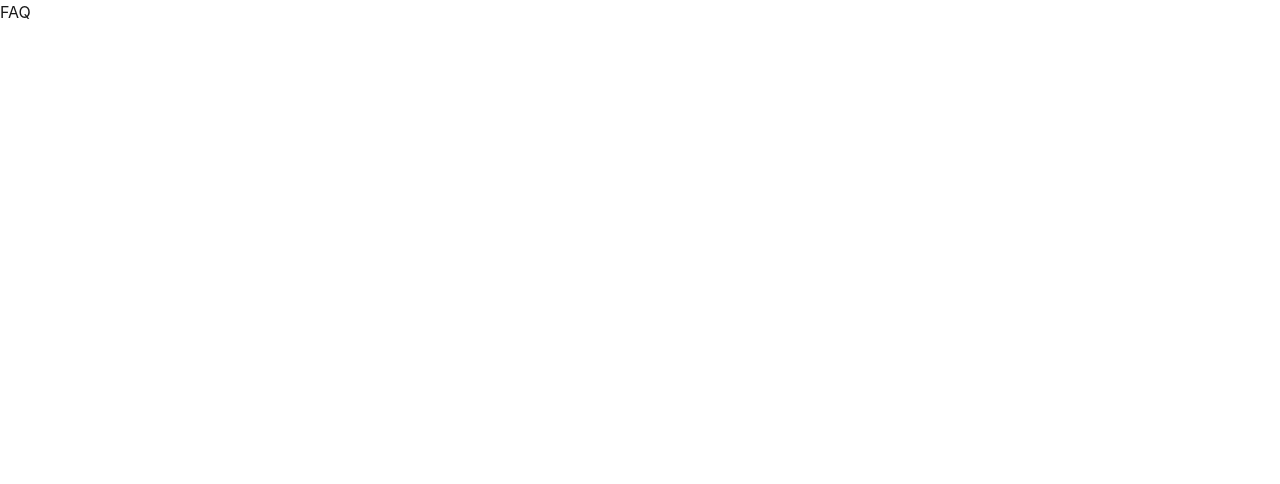
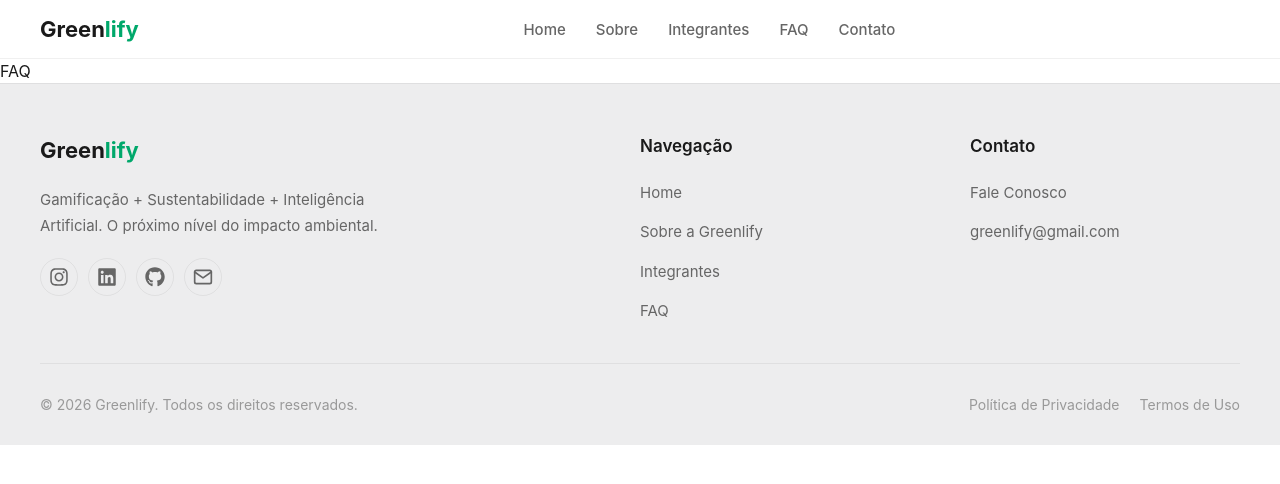
Before and after one commit to milasnt/greenlify-front, a React (Vite) app: page /faq in a window 1280 px wide. Shown: the top 484 px of the page. Built offline with nearby package versions, Linux system fonts and the light colour scheme.

Commit message:
feat: criando componentes base do layout

```diff
--- a/package.json
+++ b/package.json
@@ -14,6 +14,7 @@
     "react": "^19.2.8",
     "react-dom": "^19.2.8",
     "react-hook-form": "^7.86.0",
+    "react-icons": "^5.7.0",
     "react-router-dom": "^7.18.2",
     "tailwindcss": "^4.3.3"
   },
--- a/src/App.tsx
+++ b/src/App.tsx
@@ -1,9 +1,13 @@
+import Header from "./components/Header";
 import { Outlet } from "react-router-dom";
+import Footer from "./components/Footer";
 
 export default function App() {
   return (
     <>
+      <Header />
       <Outlet />
+      <Footer />
     </>
   );
 }
--- /dev/null
+++ b/src/components/Footer/index.tsx
@@ -0,0 +1,131 @@
+import { FaGithub, FaInstagram, FaLinkedin } from "react-icons/fa";
+import { FiMail } from "react-icons/fi";
+import { Link } from "react-router";
+
+export default function Footer() {
+  return (
+    <footer className="w-full border-t border-border bg-bg-soft">
+      <div className="mx-auto max-w-[140rem] px-16 pt-20 pb-12">
+
+        <div className="grid grid-cols-[2fr_1fr_1fr] gap-24 border-b border-border pb-16">
+
+          <div className="flex flex-col gap-8">
+            <Link to="/" className="flex items-center gap-4">
+              <span className="text-[2.2rem] font-bold text-text-main">
+                Green<span className="text-green-primary">lify</span>
+              </span>
+            </Link>
+
+            <p className="max-w-[38rem] text-[1.5rem] leading-[1.7] text-text-secondary">
+              Gamificação + Sustentabilidade + Inteligência Artificial.
+              O próximo nível do impacto ambiental.
+            </p>
+
+            <div className="flex items-center gap-4">
+              <a
+                href="https://www.instagram.com/soulupoficial?igsh=amNtMXlybnkwYWo0"
+                target="_blank"
+                rel="noopener noreferrer"
+                aria-label="Instagram da SoulUp"
+                className="flex h-[3.8rem] w-[3.8rem] items-center justify-center rounded-full border border-border text-text-secondary transition duration-300 hover:-translate-y-1 hover:border-green-primary hover:bg-green-primary hover:text-bg"
+              >
+                <FaInstagram size={20} />
+              </a>
+
+              <a
+                href="https://www.linkedin.com/company/soulupoficial/"
+                target="_blank"
+                rel="noopener noreferrer"
+                aria-label="LinkedIn da SoulUp"
+                className="flex h-[3.8rem] w-[3.8rem] items-center justify-center rounded-full border border-border text-text-secondary transition duration-300 hover:-translate-y-1 hover:border-green-primary hover:bg-green-primary hover:text-bg"
+              >
+                <FaLinkedin size={20} />
+              </a>
+
+              <a
+                href="#"
+                aria-label="GitHub da Greenlify"
+                className="flex h-[3.8rem] w-[3.8rem] items-center justify-center rounded-full border border-border text-text-secondary transition duration-300 hover:-translate-y-1 hover:border-green-primary hover:bg-green-primary hover:text-bg"
+              >
+                <FaGithub size={20} />
+              </a>
+
+              <a
+                href="mailto:greenlify@gmail.com"
+                aria-label="Enviar e-mail para a Greenlify"
+                className="flex h-[3.8rem] w-[3.8rem] items-center justify-center rounded-full border border-border text-text-secondary transition duration-300 hover:-translate-y-1 hover:border-green-primary hover:bg-green-primary hover:text-bg"
+              >
+                <FiMail size={20} />
+              </a>
+            </div>
+          </div>
+
+          <div>
+            <h3 className="mb-8 text-[1.7rem] font-semibold text-text-main">
+              Navegação
+            </h3>
+
+            <ul className="flex list-none flex-col gap-6">
+              <li>
+                <Link to="/" className="text-[1.5rem] text-text-secondary transition duration-300 hover:text-green-primary">
+                  Home
+                </Link>
+              </li>
+
+              <li>
+                <Link to="/sobre" className="text-[1.5rem] text-text-secondary transition duration-300 hover:text-green-primary">
+                  Sobre a Greenlify
+                </Link>
+              </li>
+
+              <li>
+                <Link to="/integrantes" className="text-[1.5rem] text-text-secondary transition duration-300 hover:text-green-primary">
+                  Integrantes
+                </Link>
+              </li>
+
+              <li>
+                <Link to="/faq" className="text-[1.5rem] text-text-secondary transition duration-300 hover:text-green-primary">
+                  FAQ
+                </Link>
+              </li>
+            </ul>
+          </div>
+
+          <div>
+            <h3 className="mb-8 text-[1.7rem] font-semibold text-text-main">Contato</h3>
+            <ul className="flex list-none flex-col gap-6">
+              <li>
+                <Link to="/contato" className="text-[1.5rem] text-text-secondary transition duration-300 hover:text-green-primary">
+                  Fale Conosco
+                </Link>
+              </li>
+
+              <li>
+                <a href="mailto:greenlify@gmail.com" className="text-[1.5rem] text-text-secondary transition duration-300 hover:text-green-primary">
+                  greenlify@gmail.com
+                </a>
+              </li>
+            </ul>
+          </div>
+        </div>
+
+        <div className="flex items-center justify-between gap-8 pt-12">
+          <p className="text-[1.4rem] text-text-muted">
+            © 2026 Greenlify. Todos os direitos reservados.
+          </p>
+
+          <div className="flex items-center gap-8">
+            <a href="#" className="text-[1.4rem] text-text-muted transition duration-300 hover:text-green-primary">
+              Política de Privacidade
+            </a>
+
+            <a href="#" className="text-[1.4rem] text-text-muted transition duration-300 hover:text-green-primary">
+              Termos de Uso
+            </a>
+          </div>
+        </div>
+      </div>
+    </footer>
+  );
+}
--- a/src/components/Header/index.tsx
+++ b/src/components/Header/index.tsx
@@ -0,0 +1,19 @@
+import { Link } from "react-router-dom";
+import Menu from "../Menu";
+
+export default function Header() {
+  return (
+    <header className="w-full border-b border-border bg-bg">
+      <div className="mx-auto flex max-w-[140rem] items-center justify-between gap-16 px-16 py-5">
+        <Link to="/" className="flex items-center gap-4">
+          <span className="text-[2.2rem] font-bold text-text-main">
+            Green<span className="text-green-primary">lify</span>
+          </span>
+        </Link>
+
+        <Menu />
+
+      </div>
+    </header>
+  );
+}
--- /dev/null
+++ b/src/components/Menu/index.tsx
@@ -0,0 +1,39 @@
+import { Link } from "react-router";
+
+export default function Menu() {
+  return (
+    <nav className="flex flex-1 justify-center">
+      <ul className="flex items-center gap-12 list-none">
+        <li>
+          <Link to="/" className="text-[1.5rem] font-medium text-text-secondary transition duration-300 hover:text-green-primary">
+            Home
+          </Link>
+        </li>
+
+        <li>
+          <Link to="/sobre" className="text-[1.5rem] font-medium text-text-secondary transition duration-300 hover:text-green-primary">
+            Sobre
+          </Link>
+        </li>
+
+        <li>
+          <Link to="/integrantes" className="text-[1.5rem] font-medium text-text-secondary transition duration-300 hover:text-green-primary">
+            Integrantes
+          </Link>
+        </li>
+
+        <li>
+          <Link to="/faq" className="text-[1.5rem] font-medium text-text-secondary transition duration-300 hover:text-green-primary">
+            FAQ
+          </Link>
+        </li>
+
+        <li>
+          <Link to="/contato" className="text-[1.5rem] font-medium text-text-secondary transition duration-300 hover:text-green-primary">
+            Contato
+          </Link>
+        </li>
+      </ul>
+    </nav>
+  );
+}
--- a/src/global.css
+++ b/src/global.css
@@ -30,9 +30,9 @@
   --shadow-green: 0 10px 30px rgba(0, 168, 107, 0.15);
   --shadow-purple: 0 10px 30px rgba(139, 92, 246, 0.15);
 
-  --radius-custom-sm: 0.8rem;
-  --radius-custom-md: 1.2rem;
-  --radius-custom-lg: 1.8rem;
+  --radius-custom-sm: .8rem;
+  --radius-custom-md: .2rem;
+  --radius-custom-lg: .8rem;
 }
 
 @layer base {
```
Also changed, not shown: 1 other file (tests, documents, lock files or other folders).
